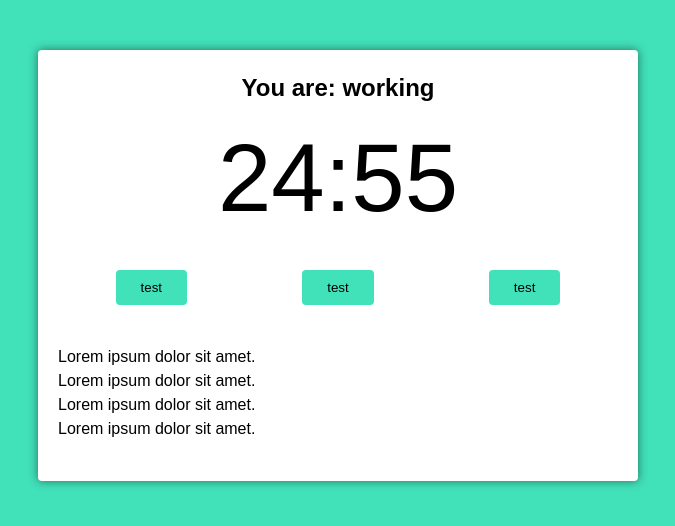
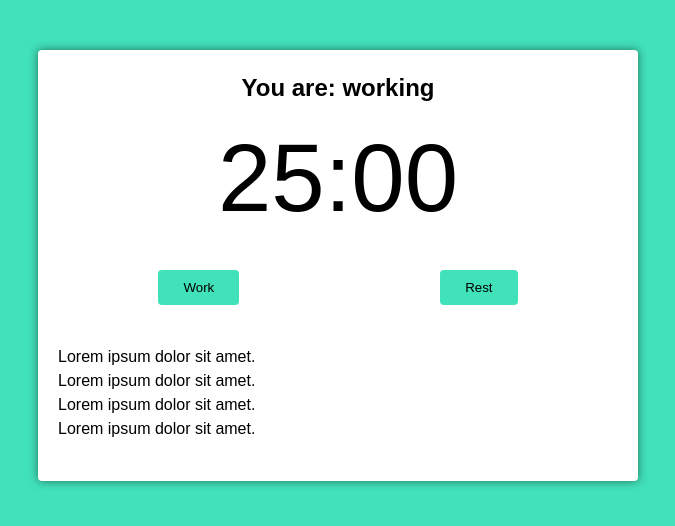
Before and after one commit to WellingtonAA/typescript-pomodoro-react, a React (Vite) app: page / in a window 1280 px wide. Shown: the top 526 px of the page, without its empty margins (302-977 px from the left). Built offline with nearby package versions, Linux system fonts and the light colour scheme.

Commit message:
Implementado buttons de trabalho, descanço e play/pause

```diff
--- a/src/components/pomodoro-timer.tsx
+++ b/src/components/pomodoro-timer.tsx
@@ -1,4 +1,4 @@
-import React from 'react';
+import { useEffect, useState } from 'react';
 import { useInterval } from '../hooks/use-interval';
 import { Button } from './button';
 import { Timer } from './timer';
@@ -11,11 +11,41 @@ interface Props {
 }
 
 export function PomodoroTimer(props: Props): JSX.Element {
-  const [mainTime, setMainTime] = React.useState(props.pomodoroTime);
+  const [mainTime, setMainTime] = useState(props.pomodoroTime);
+  const [timeCounting, setTimeCounting] = useState(false);
+  const [working, setWorking] = useState(false);
+  const [resting, setResting] = useState(false);
 
-  useInterval(() => {
-    setMainTime(mainTime - 1);
-  }, 1000);
+  useEffect(() => {
+    if (working) document.body.classList.add('working');
+    if (resting) document.body.classList.remove('working');
+  }, [working, resting]);
+
+  useInterval(
+    () => {
+      setMainTime(mainTime - 1);
+    },
+    timeCounting ? 1000 : null,
+  );
+
+  const configureWork = () => {
+    setTimeCounting(true);
+    setResting(false);
+    setWorking(true);
+    setMainTime(props.pomodoroTime);
+  };
+
+  const configureResting = (Long: boolean) => {
+    setTimeCounting(true);
+    setWorking(false);
+    setResting(true);
+
+    if (Long) {
+      setMainTime(props.longRestTime);
+    } else {
+      setMainTime(props.shortRestTime);
+    }
+  };
 
   return (
     <div className="pomodoro">
@@ -23,9 +53,13 @@ export function PomodoroTimer(props: Props): JSX.Element {
       <Timer mainTime={mainTime} />
 
       <div className="controls">
-        <Button text="test" onClick={() => console.log(1)} />
-        <Button text="test" onClick={() => console.log(1)} />
-        <Button text="test" onClick={() => console.log(1)} />
+        <Button text="Work" onClick={() => configureWork()} />
+        <Button text="Rest" onClick={() => configureResting(false)} />
+        <Button
+          className={!working && !resting ? 'hidden' : ''}
+          text={timeCounting ? 'Pause' : 'Play'}
+          onClick={() => setTimeCounting(!timeCounting)}
+        />
       </div>
 
       <div className="details">
--- a/src/index.css
+++ b/src/index.css
@@ -15,9 +15,6 @@ body {
 .container {
   max-width: 640px;
   margin: 0 auto;
-}
-.working {
-  background: #ef5d50;
 }
 
 .hidden {
@@ -54,7 +51,7 @@ body {
   cursor: pointer;
   padding: 10px 25px;
   color: #000;
-  transition: 300ms ease-in-out;
+  transition: background-color 300ms ease-in-out;
   border-radius: 4px;
   margin: 20px auto;
 }
@@ -67,3 +64,7 @@ body {
   background: #ef5d50;
   color: #fff;
 }
+
+.working {
+  background: #ef5d50;
+}
```
